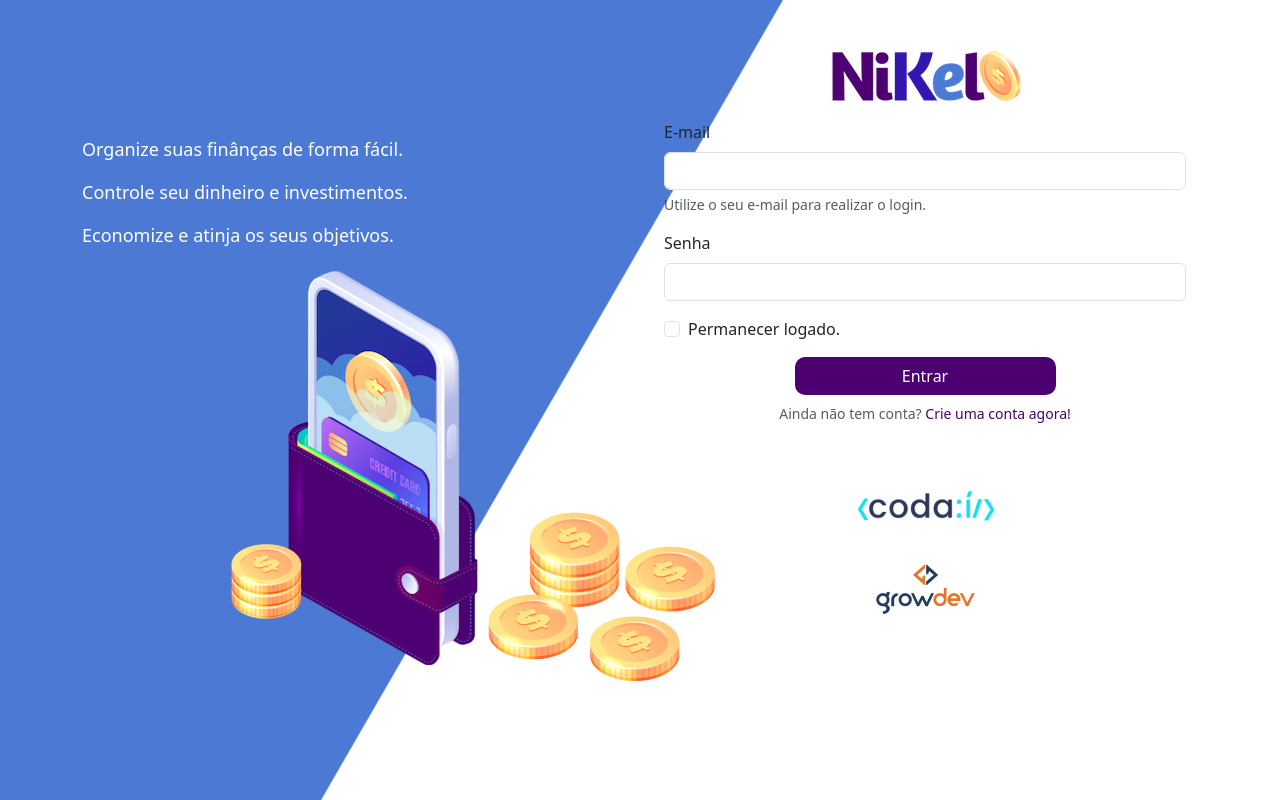
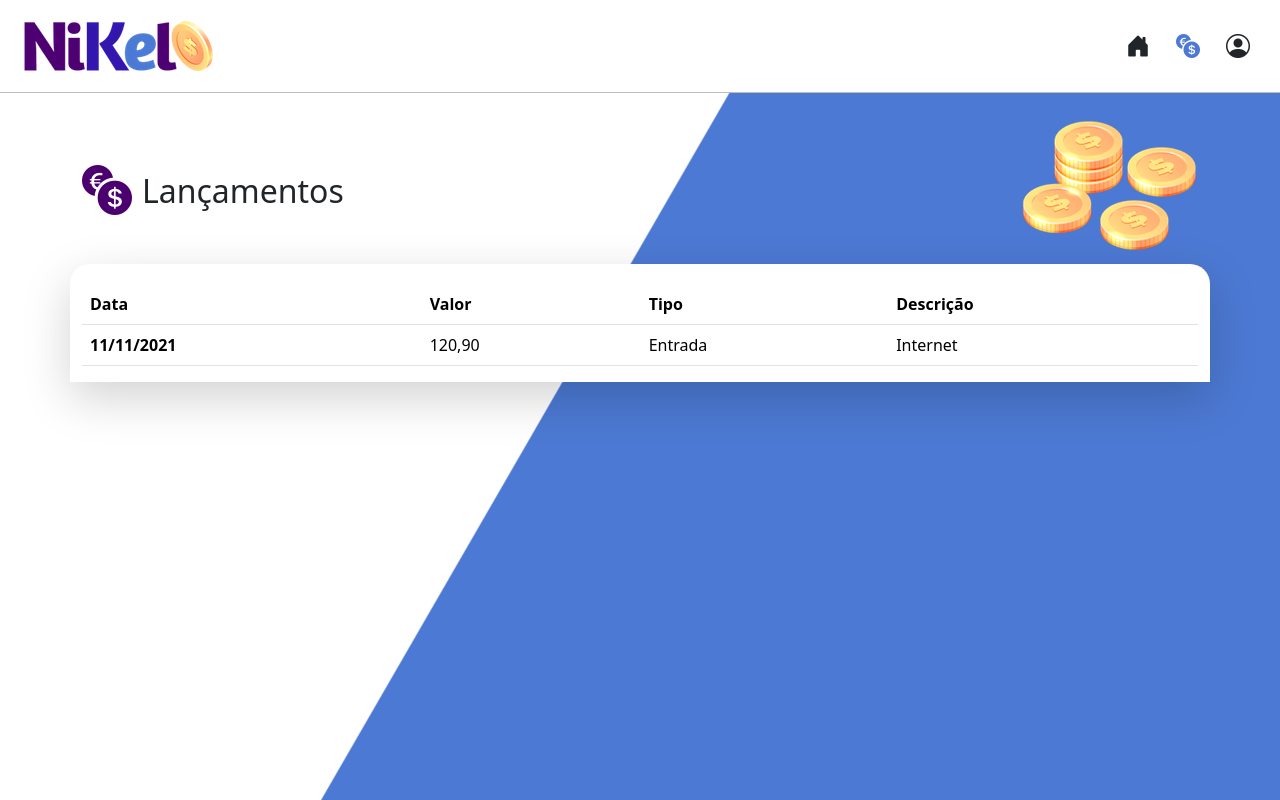
Before and after one commit to denilodiniz/codai2-curse-projects-growdev, a plain HTML site: page project-nikel/public/transactions.html in a window 1280 px wide. Drawn offline with nearby package versions, Linux system fonts and the light colour scheme.

Commit message:
Transactions screen created for the Nikel project.

```diff
--- a/project-nikel/public/transactions.html
+++ b/project-nikel/public/transactions.html
@@ -6,76 +6,78 @@
     <meta name="viewport" content="width=device-width, initial-scale=1.0">
     <link href="https://cdn.jsdelivr.net/npm/bootstrap@5.3.8/dist/css/bootstrap.min.css" rel="stylesheet"
         integrity="sha384-sRIl4kxILFvY47J16cr9ZwB07vP4J8+LH7qKQnuqkuIAvNWLzeN8tE5YBujZqJLB" crossorigin="anonymous">
+    <link rel="stylesheet" href="https://cdn.jsdelivr.net/npm/bootstrap-icons@1.13.1/font/bootstrap-icons.min.css">
     <link rel="stylesheet" href="css/styles.css">
-    <title>Nikel - Transaction History</title>
+    <title>Nikel - Transações</title>
 </head>
 
-<body id="login">
-    <main>
-        <div class="container">
-            <div class="row vh-100">
-                <div class="col d-flex justify-content-center my-5 flex-column">
-                    <div class="text-login">
-                        <p>Organize suas finânças de forma fácil.</p>
-                        <p>Controle seu dinheiro e investimentos.</p>
-                        <p>Economize e atinja os seus objetivos.</p>
-                    </div>
-                    <div class="text-center">
-                        <img src="assets/images/pocket.png" alt="image pocket" class="img-fluid" srcset="">
-                        <img src="assets/images/coins.png" alt="image coins" class="img-fluid d-none d-md-inline coins"
-                            srcset="">
+<body id="app">
+    <header>
+        <nav class="navbar navbar-expand navbar-light bg-white">
+            <div class="container-fluid">
+                <a class="navbar-brand" href="#">
+                    <img src="assets/images/nikel-logo.png" alt="image logo nikel" class="img-fluid" srcset="">
+                </a>
+                <button class="navbar-toggler" type="button" data-bs-toggle="collapse"
+                    data-bs-target="#navbarSupportedContent" aria-controls="navbarSupportedContent"
+                    aria-expanded="false" aria-label="Toggle navigation">
+                    <span class="navbar-toggler-icon"></span>
+                </button>
+                <div class="collapse navbar-collapse justify-content-end" id="navbarSupportedContent">
+                    <div class="d-flex">
+                        <a href="home.html"><button class="btn" type="button"><i
+                                    class="bi bi-house-door-fill fs-4"></i></button></a>
+                        <a href="transactions.html"><button class="btn" type="button"><i
+                                    class="bi bi-currency-exchange fs-4 color-secundary"></i></button></a>
+                        <div class="dropdown">
+                            <button class="btn" type="button" data-bs-toggle="dropdown" aria-expanded="false">
+                                <i class="bi bi-person-circle fs-4"></i>
+                            </button>
+                            <ul class="dropdown-menu">
+                                <li><a class="dropdown-item" href="#">Sair</a></li>
+                            </ul>
+                        </div>
                     </div>
                 </div>
-                <div class="col d-flex justify-content-center my-5">
+            </div>
+        </nav>
+    </header>
+    <main>
+        <div class="container-lg">
+            <div class="row">
+                <div class="col d-flex mt-4 justify-content-start align-items-center">
+                    <i class="bi bi-currency-exchange color-primary icon-money"></i>
+                    <span class="fs-2">Lançamentos</span>
+                </div>
+                <div class="col d-flex mt-4 justify-content-end">
+                    <div class="text-center">
+                        <img src="assets/images/coins-small.png" alt="image coins small" srcset="">
+                    </div>
+                </div>
+            </div>
+            <div class="row">
+                <div class="col-12 shadow-lg info-table">
                     <div class="container">
                         <div class="row">
                             <div class="col">
-                                <div class="text-center mb-3">
-                                    <img src="assets/images/nikel-logo.png" alt="image logo nikel" class="img-fluid"
-                                        srcset="">
-                                </div>
-                            </div>
-                        </div>
-                        <div class="row">
-                            <div class="col">
-                                <form>
-                                    <div class="mb-3">
-                                        <label for="exampleInputEmail1" class="form-label">E-mail</label>
-                                        <input type="email" class="form-control" id="exampleInputEmail1"
-                                            aria-describedby="emailHelp">
-                                        <div id="emailHelp" class="form-text">Utilize o seu e-mail para realizar o
-                                            login.</div>
-                                    </div>
-                                    <div class="mb-3">
-                                        <label for="exampleInputPassword1" class="form-label">Senha</label>
-                                        <input type="password" class="form-control" id="exampleInputPassword1">
-                                    </div>
-                                    <div class="mb-3 form-check">
-                                        <input type="checkbox" class="form-check-input" id="exampleCheck1">
-                                        <label class="form-check-label" for="exampleCheck1">Permanecer logado.</label>
-                                    </div>
-                                    <button type="submit" class="btn button-login">Entrar</button>
-                                </form>
-                            </div>
-                        </div>
-                        <div class="row">
-                            <div class="col">
-                                <p class="text-center mt-2 form-text">Ainda não tem conta? <span
-                                        class="link-default">Crie uma conta agora!</span></p>
-                            </div>
-                        </div>
-                        <div class="row">
-                            <div class="col">
-                                <div class="text-center mt-5">
-                                    <img src="assets/images/codai-logo.png" alt="image logo codai" srcset="">
-                                </div>
-                            </div>
-                        </div>
-                        <div class="row">
-                            <div class="col">
-                                <div class="text-center">
-                                    <img src="assets/images/growdev-logo.png" alt="image logo growdev" srcset="">
-                                </div>
+                                <table class="table">
+                                    <thead>
+                                        <tr>
+                                            <th scope="col">Data</th>
+                                            <th scope="col">Valor</th>
+                                            <th scope="col">Tipo</th>
+                                            <th scope="col">Descrição</th>
+                                        </tr>
+                                    </thead>
+                                    <tbody>
+                                        <tr>
+                                            <th scope="row">11/11/2021</th>
+                                            <td>120,90</td>
+                                            <td>Entrada</td>
+                                            <td>Internet</td>
+                                        </tr>
+                                    </tbody>
+                                </table>
                             </div>
                         </div>
                     </div>
@@ -83,6 +85,13 @@
             </div>
         </div>
     </main>
+
+    <script src="https://cdn.jsdelivr.net/npm/@popperjs/core@2.11.8/dist/umd/popper.min.js"
+        integrity="sha384-I7E8VVD/ismYTF4hNIPjVp/Zjvgyol6VFvRkX/vR+Vc4jQkC+hVqc2pM8ODewa9r"
+        crossorigin="anonymous"></script>
+    <script src="https://cdn.jsdelivr.net/npm/bootstrap@5.3.8/dist/js/bootstrap.min.js"
+        integrity="sha384-G/EV+4j2dNv+tEPo3++6LCgdCROaejBqfUeNjuKAiuXbjrxilcCdDz6ZAVfHWe1Y"
+        crossorigin="anonymous"></script>
 </body>
 
 </html>
```
Also changed, not shown: project-nikel/public/home.html (+1 -1 lines).
